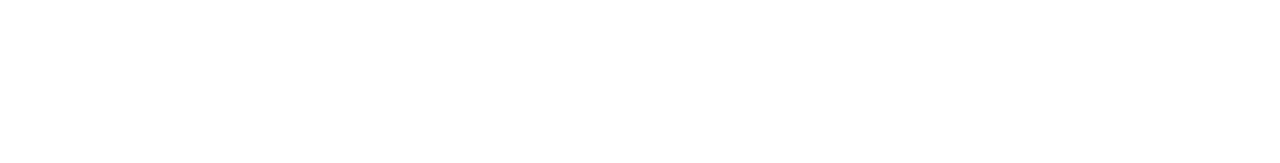
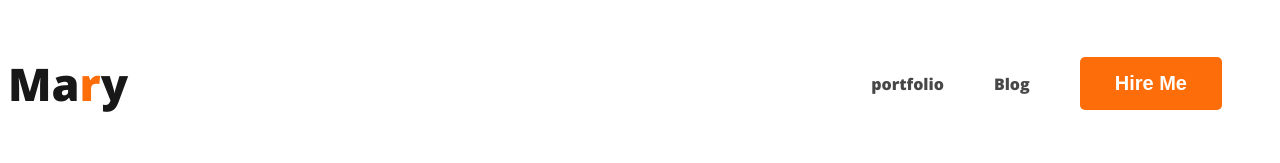
Before and after one commit to tahmedofficial/pra-portfolio, a plain HTML site: page index.html in a window 1280 px wide. Drawn offline with nearby package versions, Linux system fonts and the light colour scheme; a web font is replaced by a local one.

Commit message:
added nav

```diff
--- a/index.html
+++ b/index.html
@@ -1,13 +1,29 @@
 <!DOCTYPE html>
 <html lang="en">
+
 <head>
     <meta charset="UTF-8">
     <meta name="viewport" content="width=device-width, initial-scale=1.0">
     <title>developer portfolio</title>
+    <!-- <link rel="preconnect" href="https://fonts.googleapis.com">
+    <link rel="preconnect" href="https://fonts.gstatic.com" crossorigin>
+    <link href="https://fonts.googleapis.com/css2?family=Open+Sans:wght@400;800&family=Redressed&display=swap"rel="stylesheet"> -->
+    <link rel="preconnect" href="https://fonts.googleapis.com">
+    <link rel="preconnect" href="https://fonts.gstatic.com" crossorigin>
+    <link href="https://fonts.googleapis.com/css2?family=Open+Sans:wght@800&family=Redressed&display=swap"rel="stylesheet">
+    <link rel="stylesheet" href="styles/portfolio.css">
 </head>
+
 <body>
     <header>
-
+        <nav>
+            <h3 class="nav_title">Ma<span class="text-primary">r</span>y</h3>
+            <ul>
+                <li><a href="">portfolio</a></li>
+                <li><a href="">Blog</a></li>
+                <li><button class="btn-primary">Hire Me</button></li>
+            </ul>
+        </nav>
     </header>
     <main>
 
@@ -16,4 +32,5 @@
 
     </footer>
 </body>
+
 </html>
--- /dev/null
+++ b/styles/portfolio.css
@@ -0,0 +1,49 @@
+/* common shared styles */
+body {
+    font-family: 'Lato', sans-serif;
+    font-family: 'Open Sans', sans-serif;
+}
+
+.text-primary {
+    color: #FD6E0A;
+    ;
+}
+
+.btn-primary {
+    border-radius: 5px;
+    background: #FD6E0A;
+    border: none;
+    color: #FFFFFF;
+    font-size: 20px;
+    font-weight: 700;
+    padding: 15px 35px;
+}
+
+
+/* Nav related styles */
+nav {
+    display: flex;
+    justify-content: space-between;
+    align-items: center;
+}
+
+.nav_title {
+    color: var(--Dark-01, #181818);
+    font-size: 45px;
+    font-weight: 800;
+}
+
+nav>ul {
+    display: flex;
+    align-items: center;
+}
+
+nav li {
+    list-style: none;
+    margin-right: 50px;
+}
+
+nav a {
+    text-decoration: none;
+    color: #474747;
+}
```
